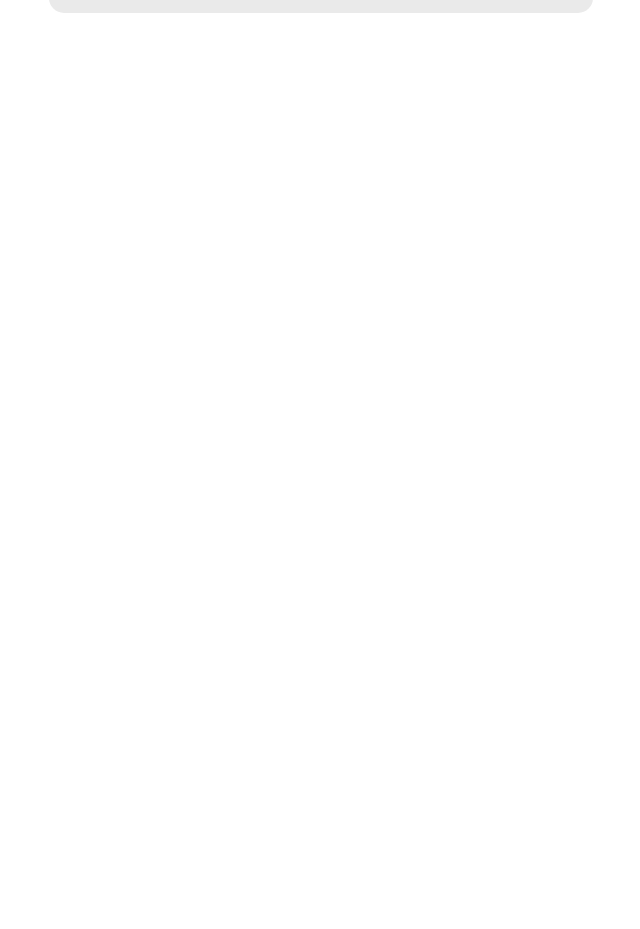
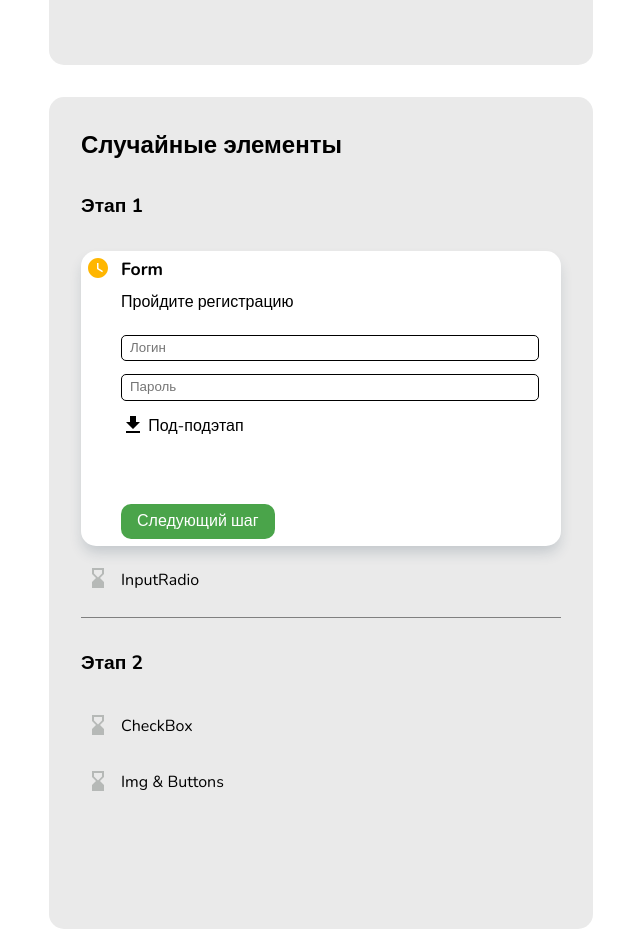
Before and after one commit to sigarachi/stagescomponent, a React (Create React App) app: page / in a window 1280 px wide. Shown: the part 799-1728 px from the top of the page, without its empty margins (319-959 px from the left). Before the commit the page ends 812 px from the top, so only its background shows below. Built offline with nearby package versions, Linux system fonts and the light colour scheme.

Commit message:
With Test

```diff
--- a/src/App.js
+++ b/src/App.js
@@ -5,7 +5,8 @@ import input from './data/test.json'
 function App() {
   return (
     <div className="App">
-      <StagesComponent props={{...input}} />
+      <StagesComponent props={{...input.input[0]}} />
+      <StagesComponent props={{...input.input[1]}} />
     </div>
   );
 
--- a/src/components/Img/Img.js
+++ b/src/components/Img/Img.js
@@ -3,7 +3,7 @@ import React from 'react';
 const Img = ({props}) => {
     return (
         <>
-            <img style={{width: '50%', height: '50%'}} src={props.data.link} alt={props.text} /> <br />
+            <img style={{width: '50%', height: '50%'}} src={props.data.link} alt={props.text} /> <br /> <br />
         </>
     );
 }
--- a/src/components/StagesComponent/StagesComponent.css
+++ b/src/components/StagesComponent/StagesComponent.css
@@ -4,6 +4,7 @@
     background-color: #eaeaea;
     border-radius: 15px;
     padding-top: 2rem;
+    margin-top: 2rem;
     padding-left: 2rem;
     padding-right: 2rem;
     overflow: auto;
--- a/src/data/test.json
+++ b/src/data/test.json
@@ -1,4 +1,6 @@
 {
+   "input" : [
+    {
     "name" : "StagesComponent",
     "text" : "Первые шаги",
     "data": {
@@ -122,4 +124,136 @@
             ]
         }
     ]
+    },
+    {
+        "name" : "StagesComponent",
+        "text" : "Случайные элементы",
+        "data": {
+            "stagesCount": "2"
+        },
+        "innerComponents":[
+            {
+                "name": "Stage",
+                "text": "Этап 1",
+                "data": {
+                    "subStagesCount": "3"
+                },
+                "innerComponents":[
+                    {
+                        "name": "Substage",
+                        "text": "Form",
+                        "data": {
+                            "textHint": "Пройдите регистрацию"
+                        },
+                        "innerComponents":[
+                            {
+                                "name": "Input",
+                                "text": "Логин",
+                                "innerComponents":[]
+                            },
+                            {
+                                "name": "Input",
+                                "text": "Пароль",
+                                "innerComponents":[]
+                            },
+                            {
+                                "name": "Document",
+                                "text": "Под-подэтап",
+                                "data": {
+                                    "link": "https://github.com/sigarachi/stagescomponent"
+                                },
+                                "innerComponents":[]
+                            }
+                        ]
+                    },
+                    {
+                        "name": "Substage",
+                        "text": "InputRadio",
+                        "data": {
+                            "textHint": ""
+                        },
+                        "innerComponents":[
+                            {
+                                "name": "Textarea",
+                                "text": "Какой-то документ",
+                                "data": {
+                                    "rows": "5",
+                                    "cols": "57"
+                                },
+                                "innerComponents":[]
+                            },
+                            {
+                                "name": "Inputradio",
+                                "text": "Text",
+                                "innerComponents":[]
+                            }
+                        ]
+                    }
+                ]
+            },
+            {
+                "name": "Stage",
+                "text": "Этап 2",
+                "data": {
+                    "subStagesCoubt": "3"
+                },
+                "innerComponents":[
+                    {
+                        "name": "Substage",
+                        "text": "CheckBox",
+                        "data": {
+                            "textHint": ""
+                        },
+                        "innerComponents":[
+                            {
+                                "name": "Input",
+                                "text": "Логин",
+                                "innerComponents":[]
+                            },
+                            {
+                                "name": "Checkbox",
+                                "text": "Подтвердить",
+                                "innerComponents":[]
+                            },
+                            {
+                                "name": "Document",
+                                "text": "Какой-то документ",
+                                "data": {
+                                    "link": "https://github.com/sigarachi/stagescomponent"
+                                },
+                                "innerComponents":[]
+                            }
+                        ]
+                    },
+                    {
+                        "name": "Substage",
+                        "text": "Img & Buttons",
+                        "data": {
+                            "textHint": ""
+                        },
+                        "innerComponents":[
+                            {
+                                "name": "Img",
+                                "text": "Картинка",
+                                "data": {
+                                    "link" : "https://sun9-14.userapi.com/impg/c857416/v857416876/1f2a55/MaQUD94h6Lc.jpg?size=720x680&quality=96&sign=7ddc8d60ef1fad90b294d361eb08def8&type=album"
+                                },
+                                "innerComponents":[]
+                            },
+                            {
+                                "name": "Button",
+                                "text": "Кликни",
+                                "data": {
+                                    "link" : "https://github.com/sigarachi/stagescomponent"
+                                },
+                                "innerComponents":[]
+                            }
+
+                        ]
+                    }
+                ]
+            }
+        ]
+    }
+   ]
 }
--- a/src/index.css
+++ b/src/index.css
@@ -6,7 +6,7 @@
 
 body{
     width: 100%;
-    height: 99vh;
+
     overflow: auto;
 }
 
@@ -19,8 +19,10 @@ body{
     width: 100%;
     height: 100%;
     display: flex;
+    flex-direction: column;
     justify-content: center;
     align-items: center;
+    overflow: auto;
 }
 
 .completed{
@@ -41,6 +43,7 @@ body{
     border: none;
     text-decoration: none;
     padding: .4rem 1rem;
+    margin-top: .4rem;
     border-radius: 10px;
 }
 
```
